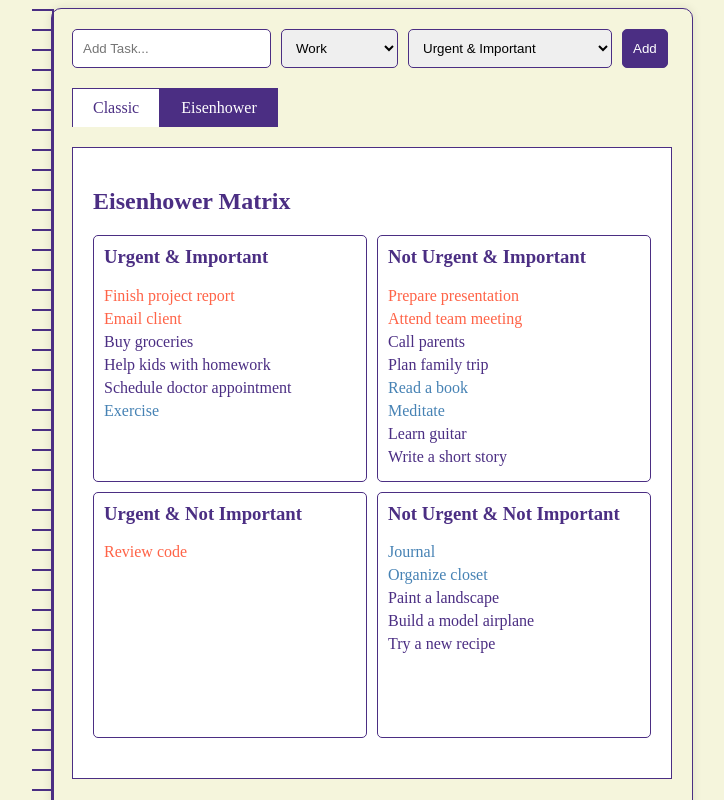
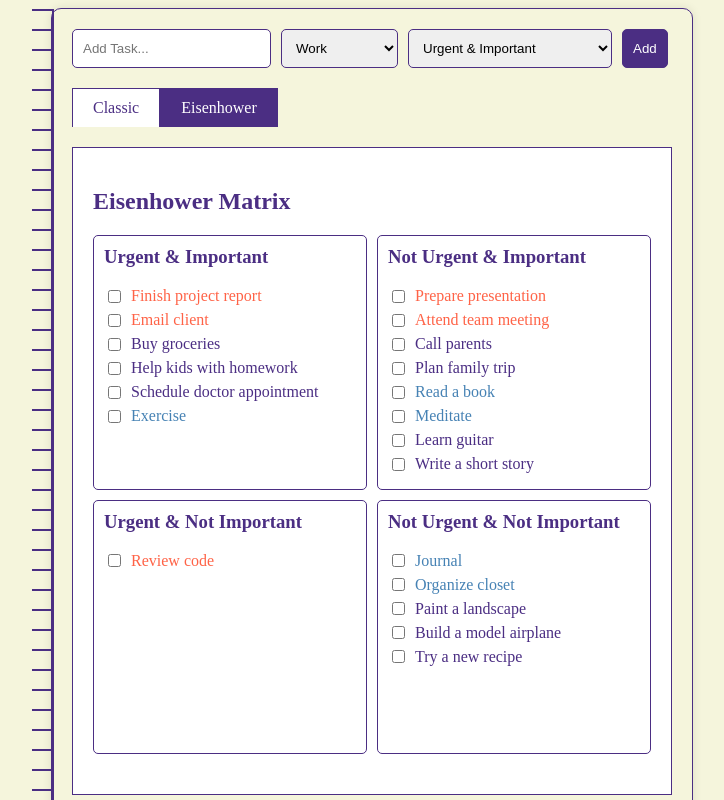
Before and after one commit to nikhilpandey-dev/todo_thinking_in_react, a React (Vite) app: page / in a window 1280 px wide. Both pictures are taken after a click on the element "Eisenhower". Shown: the top 800 px of the page, without its empty margins (268-992 px from the left). Built offline with nearby package versions, Linux system fonts and the light colour scheme.

Commit message:
Added the ability to tick tasks in the matrix.

```diff
--- a/src/components/TodoApp.jsx
+++ b/src/components/TodoApp.jsx
@@ -43,7 +43,14 @@ function TodoApp({ tasks }) {
       .filter((task) => task.eisenhowerLabel === label)
       .map((task) => (
         <div key={task.id} className={`eisenhower-task category-${task.category.toLowerCase()}`}>
-          {task.name}
+          <input
+            type="checkbox"
+            className="complete-checkbox"
+            checked={completedTasks.some((completedTask) => completedTask.id === task.id)}
+            onChange={() => handleCompleteTask(task.id)}
+          />
+          <span className="task-details">{task.name}</span>
+          <button className="delete-button" onClick={() => handleDeleteTask(task.id)}>Delete</button>
         </div>
       ));
   };
--- a/src/styles/App.css
+++ b/src/styles/App.css
@@ -243,3 +243,73 @@ input:checked + .slider:before {
 .category-other {
   color: #32cd32; /* Lime Green */
 }
+
+/* Existing styles... */
+
+/* Eisenhower Matrix */
+.eisenhower-matrix {
+  display: grid;
+  grid-template-columns: 1fr 1fr;
+  grid-template-rows: 1fr 1fr;
+  gap: 10px;
+  margin-bottom: 20px;
+}
+
+.eisenhower-cell {
+  border: 1px solid #4b2e83;
+  border-radius: 5px;
+  padding: 10px;
+  background-color: #fff;
+}
+
+.eisenhower-cell h3 {
+  margin-top: 0;
+  color: #4b2e83;
+}
+
+.eisenhower-task {
+  margin: 5px 0;
+  display: flex;
+  justify-content: space-between;
+  align-items: center;
+}
+
+.eisenhower-task .task-details {
+  flex-grow: 1;
+}
+
+.eisenhower-task .delete-button {
+  background-color: #d9534f; /* Bootstrap Red */
+  color: #fff;
+  border: none;
+  padding: 5px 10px;
+  cursor: pointer;
+  border-radius: 5px;
+  margin-left: 10px;
+}
+
+.eisenhower-task .delete-button:hover {
+  background-color: #c9302c;
+}
+
+.eisenhower-task .complete-checkbox {
+  margin-right: 10px;
+  cursor: pointer;
+}
+
+/* Unique Colors for Categories */
+.category-work {
+  color: #ff6347; /* Tomato */
+}
+
+.category-personal {
+  color: #4682b4; /* Steel Blue */
+}
+
+.category-urgent {
+  color: #ff4500; /* Orange Red */
+}
+
+.category-other {
+  color: #32cd32; /* Lime Green */
+}
```
